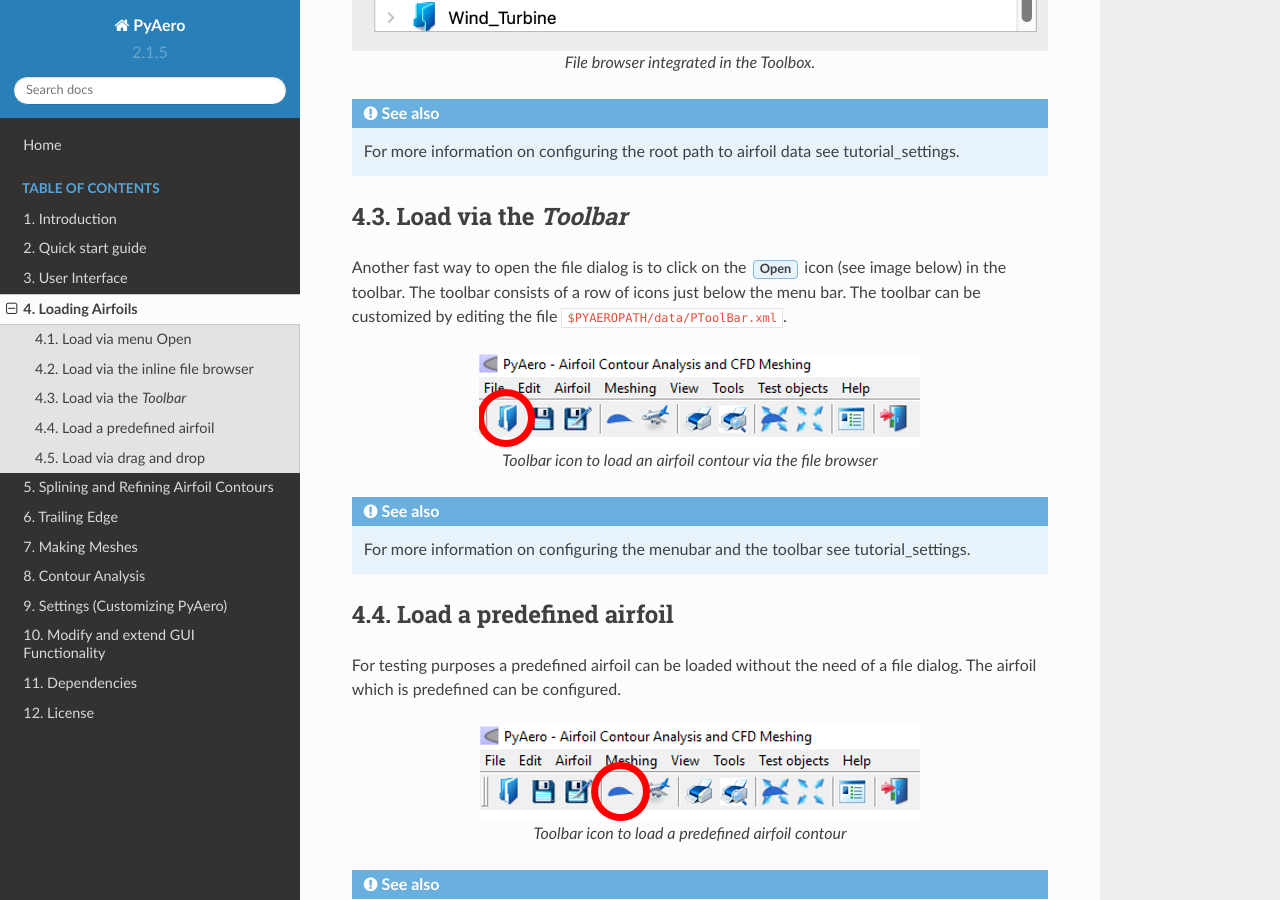
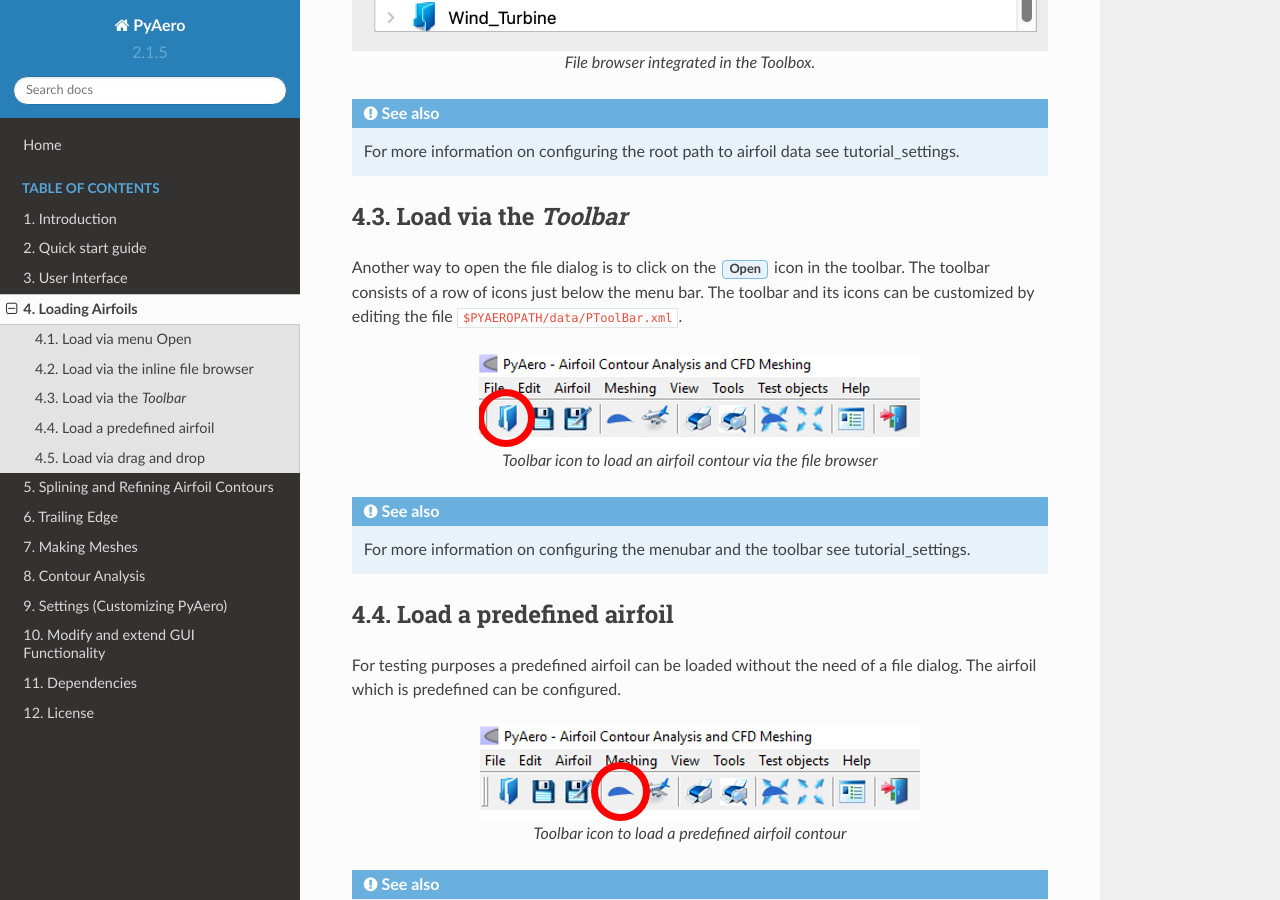
Before and after one commit to chiefenne/PyAero, a Sphinx documentation site: the page built from docs/load.rst, in a window 1280 px wide and 900 px high, scrolled down 1337 px. Built offline with Sphinx 7.4.7 and the Read the Docs theme 2.0.0, drawn with Linux system fonts in a browser that asks for light colours.

Commit message:
update docs

```diff
--- a/docs/load.rst
+++ b/docs/load.rst
@@ -50,7 +50,9 @@
 Load via the *Toolbar*
 ----------------------
 
-Another fast way to open the file dialog is to click on the :menuselection:`Open` icon (see image below) in the toolbar. The toolbar consists of a row of icons just below the menu bar. The toolbar can be customized by editing the file :file:`$PYAEROPATH/data/PToolBar.xml`.
+Another way to open the file dialog is to click on the :menuselection:`Open` icon in the toolbar.
+The toolbar consists of a row of icons just below the menu bar. The toolbar and its icons can be customized by
+editing the file :file:`$PYAEROPATH/data/PToolBar.xml`.
 
 .. _figure_toolbar_open:
 .. figure::  images/toolbar_open.png
--- a/docs/settings.rst
+++ b/docs/settings.rst
@@ -1,4 +1,8 @@
+.. make a label for this file
+.. tutorial_settings:
+
 Settings (Customizing PyAero)
 =============================
 
-`PyAero <index.html>`_ supports customizing its behaviour. The parameters which can be modified are stored in a file called :file:`Settings.py`.
+`PyAero <index.html>`_ supports customizing its behaviour. The parameters which can be modified are
+stored in a file called :file:`Settings.py`.
```
